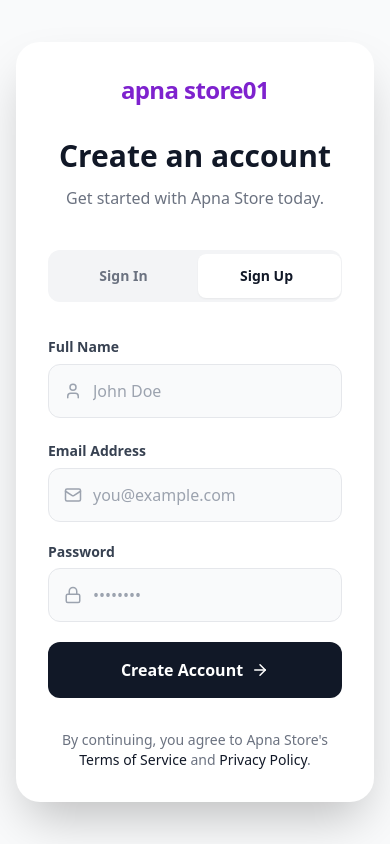
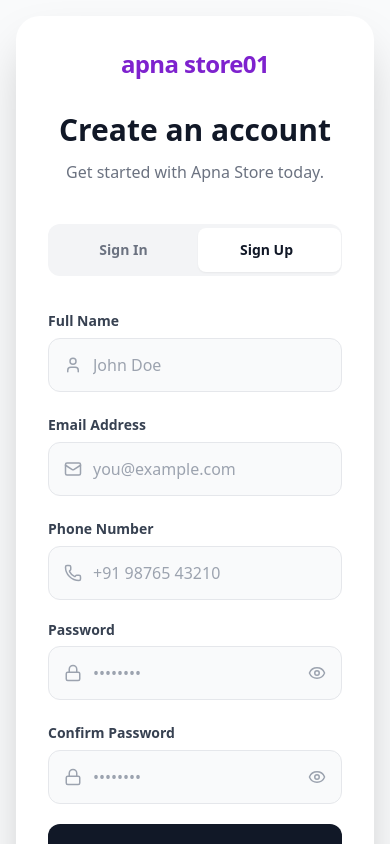
Before and after one commit to abhaycode72/apna--store01, a Next.js app: page /login in a window 390 px wide. Both pictures are taken after a click on the button "Sign Up". Shown: the top 844 px of the page. Built offline with nearby package versions, Linux system fonts and the light colour scheme.

Commit message:
Enhance login page: Add phone number, confirm password, and visibility toggles

```diff
--- a/app/login/page.js
+++ b/app/login/page.js
@@ -2,13 +2,15 @@
 
 import { useState } from 'react';
 import { useRouter } from 'next/navigation';
-import { Mail, Lock, User, ArrowRight, CheckCircle2 } from 'lucide-react';
+import { Mail, Lock, User, ArrowRight, CheckCircle2, Eye, EyeOff, Phone } from 'lucide-react';
 
 export default function LoginPage() {
   const router = useRouter();
   const [isLogin, setIsLogin] = useState(true);
   const [isLoading, setIsLoading] = useState(false);
   const [isSuccess, setIsSuccess] = useState(false);
+  const [showPassword, setShowPassword] = useState(false);
+  const [showConfirmPassword, setShowConfirmPassword] = useState(false);
 
   const handleSubmit = (e) => {
     e.preventDefault();
@@ -154,12 +156,28 @@ export default function LoginPage() {
                   </div>
                 </div>
 
+                {/* Phone Field (Only for Sign Up) */}
+                <div className={`space-y-1.5 transition-all duration-300 ${isLogin ? 'hidden opacity-0' : 'block opacity-100'}`}>
+                  <label className="text-sm font-bold text-gray-700">Phone Number</label>
+                  <div className="relative">
+                    <div className="absolute inset-y-0 left-0 pl-4 flex items-center pointer-events-none text-gray-400">
+                      <Phone size={18} />
+                    </div>
+                    <input
+                      type="tel"
+                      placeholder="+91 98765 43210"
+                      required={!isLogin}
+                      className="w-full pl-11 pr-4 py-3.5 bg-gray-50 border border-gray-200 rounded-xl outline-none focus:bg-white focus:border-purple-500 focus:ring-4 focus:ring-purple-500/10 transition-all font-medium text-gray-900 placeholder:text-gray-400"
+                    />
+                  </div>
+                </div>
+
                 {/* Password Field */}
                 <div className="space-y-1.5">
                   <div className="flex items-center justify-between">
                     <label className="text-sm font-bold text-gray-700">Password</label>
                     {isLogin && (
-                      <a href="#" className="text-xs font-bold text-purple-600 hover:text-purple-700 transition">Forgot password?</a>
+                      <a href="#" className="text-sm font-bold text-purple-600 hover:text-purple-800 hover:underline transition">Forgot password?</a>
                     )}
                   </div>
                   <div className="relative">
@@ -167,11 +185,41 @@ export default function LoginPage() {
                       <Lock size={18} />
                     </div>
                     <input
-                      type="password"
+                      type={showPassword ? 'text' : 'password'}
                       placeholder="••••••••"
                       required
-                      className="w-full pl-11 pr-4 py-3.5 bg-gray-50 border border-gray-200 rounded-xl outline-none focus:bg-white focus:border-purple-500 focus:ring-4 focus:ring-purple-500/10 transition-all font-medium text-gray-900 placeholder:text-gray-400"
+                      className="w-full pl-11 pr-12 py-3.5 bg-gray-50 border border-gray-200 rounded-xl outline-none focus:bg-white focus:border-purple-500 focus:ring-4 focus:ring-purple-500/10 transition-all font-medium text-gray-900 placeholder:text-gray-400"
                     />
+                    <button
+                      type="button"
+                      onClick={() => setShowPassword(!showPassword)}
+                      className="absolute inset-y-0 right-0 pr-4 flex items-center text-gray-400 hover:text-gray-600 transition"
+                    >
+                      {showPassword ? <EyeOff size={18} /> : <Eye size={18} />}
+                    </button>
+                  </div>
+                </div>
+
+                {/* Confirm Password Field (Only for Sign Up) */}
+                <div className={`space-y-1.5 transition-all duration-300 ${isLogin ? 'hidden opacity-0' : 'block opacity-100'}`}>
+                  <label className="text-sm font-bold text-gray-700">Confirm Password</label>
+                  <div className="relative">
+                    <div className="absolute inset-y-0 left-0 pl-4 flex items-center pointer-events-none text-gray-400">
+                      <Lock size={18} />
+                    </div>
+                    <input
+                      type={showConfirmPassword ? 'text' : 'password'}
+                      placeholder="••••••••"
+                      required={!isLogin}
+                      className="w-full pl-11 pr-12 py-3.5 bg-gray-50 border border-gray-200 rounded-xl outline-none focus:bg-white focus:border-purple-500 focus:ring-4 focus:ring-purple-500/10 transition-all font-medium text-gray-900 placeholder:text-gray-400"
+                    />
+                    <button
+                      type="button"
+                      onClick={() => setShowConfirmPassword(!showConfirmPassword)}
+                      className="absolute inset-y-0 right-0 pr-4 flex items-center text-gray-400 hover:text-gray-600 transition"
+                    >
+                      {showConfirmPassword ? <EyeOff size={18} /> : <Eye size={18} />}
+                    </button>
                   </div>
                 </div>
 
```
